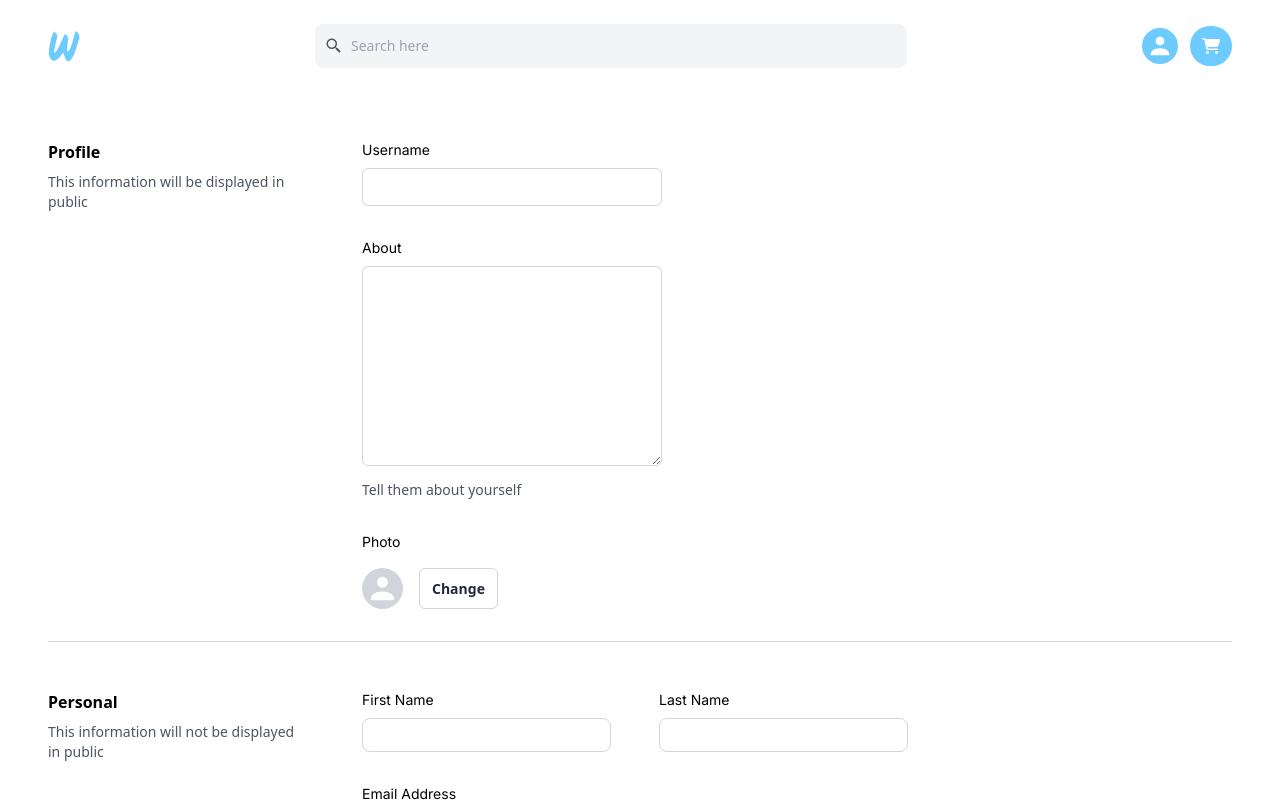
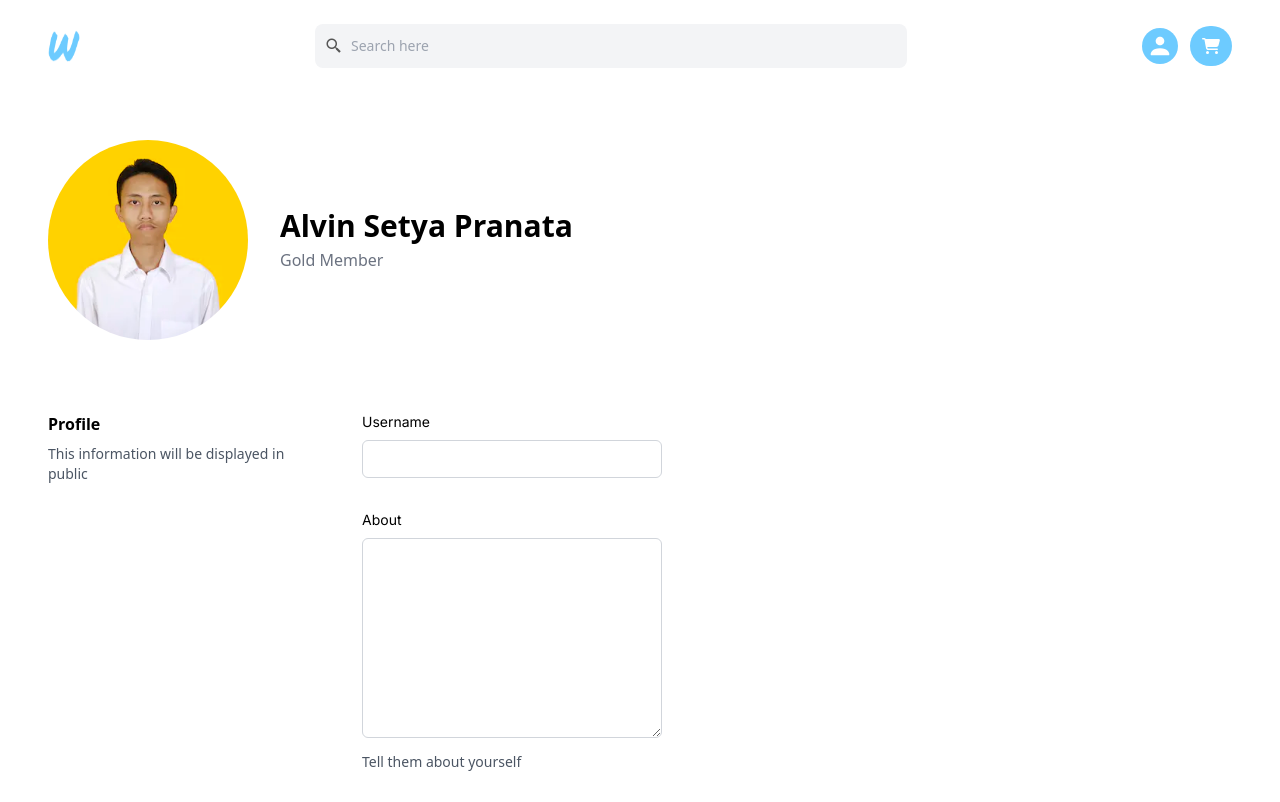
Before and after one commit to AlvinSetyaPranata/WeeboStore, a Next.js app in the folder frontend/: page /account in a window 1280 px wide. Shown: the top 802 px of the page. Built offline with nearby package versions, Linux system fonts and the light colour scheme.

Commit message:
Added heading to profile page

```diff
--- a/frontend/src/app/account/page.jsx
+++ b/frontend/src/app/account/page.jsx
@@ -1,12 +1,37 @@
+'use client'
+
+import { useState } from "react"
 import { AccountIcon } from "@/components/SVG"
+import Image from "next/image"
 
-export const metadata = {
-    "title": "WeeboStore - AlvinSetya"
-}
 
 export default function AccountLayout() {
+    const [edit, setEdit] = useState(false)
+
     return (
-        <div className="px-12 py-12">
+        <div className="px-12 py-12 space-y-12">
+            <div className="flex gap-x-8 items-center pb-6">
+                <div className="relative rounded-full w-[200px] h-[200px] overflow-hidden group hover:cursor-pointer">
+                    <Image
+                        src="/profile.jpg"
+                        alt="profile"
+                        fill
+                        style={{ objectFit: "cover" }}
+                    />
+
+                    {/* overlay */}
+                    <div className="absolute w-full h-full bg-[rgba(0,0,0,.5)] rounded-full flex justify-center items-center opacity-0 group-hover:opacity-100 transition-opacity duration-200 ease-in">
+                        <span className="text-white">Change</span>
+                    </div>
+                </div>
+                <div>
+                    <h1 className="font-bold text-3xl">Alvin Setya Pranata</h1>
+                    <h3 className="text-gray-500 mt-1">Gold Member</h3>
+                </div>
+            </div>
+
+
+            {/* forms */}
             <form>
                 <div className="space-y-12">
                     <div className="flex gap-x-16 border-b-[1px] border-gray-300 pb-8">
@@ -26,16 +51,6 @@ export default function AccountLayout() {
                                 <p className="text-sm text-gray-600 mt-2">Tell them about yourself</p>
                             </div>
 
-                            <div>
-                                <h3 className="text-sm font-heading">Photo</h3>
-
-                                <div className="flex gap-x-4 mt-4">
-                                    <div className="bg-gray-300 rounded-full p-2">
-                                        <AccountIcon className="fill-white w-[25px] h-[25px]" />
-                                    </div>
-                                    <button className="border-[1px] border-gray-300 font-semibold text-slate-800 rounded-md px-3 py-1 text-sm">Change</button>
-                                </div>
-                            </div>
                         </div>
                     </div>
 
@@ -92,8 +107,21 @@ export default function AccountLayout() {
                                 </div>
                             </div>
 
-                            <div className="flex justify-end">
-                                <button className="rounded-lg px-4 py-2 text-sm bg-blue-500 text-white">Edit</button>
+                            <div className="flex justify-end gap-2">
+
+                                {!edit &&
+                                    <button className="rounded-lg px-4 py-2 text-sm bg-blue-500 text-white" onClick={() => setEdit(true)}>Edit</button>
+                                }
+
+                                {/* button in edit state */}
+                                {edit &&
+                                    <>
+                                        <button className="rounded-lg px-4 py-2 text-sm bg-red-500 text-white" onClick={() => setEdit(false)}>Cancel</button>
+                                        <button className="rounded-lg px-4 py-2 text-sm bg-green-500 text-white">Change</button>
+                                    </>
+
+                                }
+
                             </div>
 
                         </div>
```
Also changed, not shown: frontend/public/profile.jpg (added).
